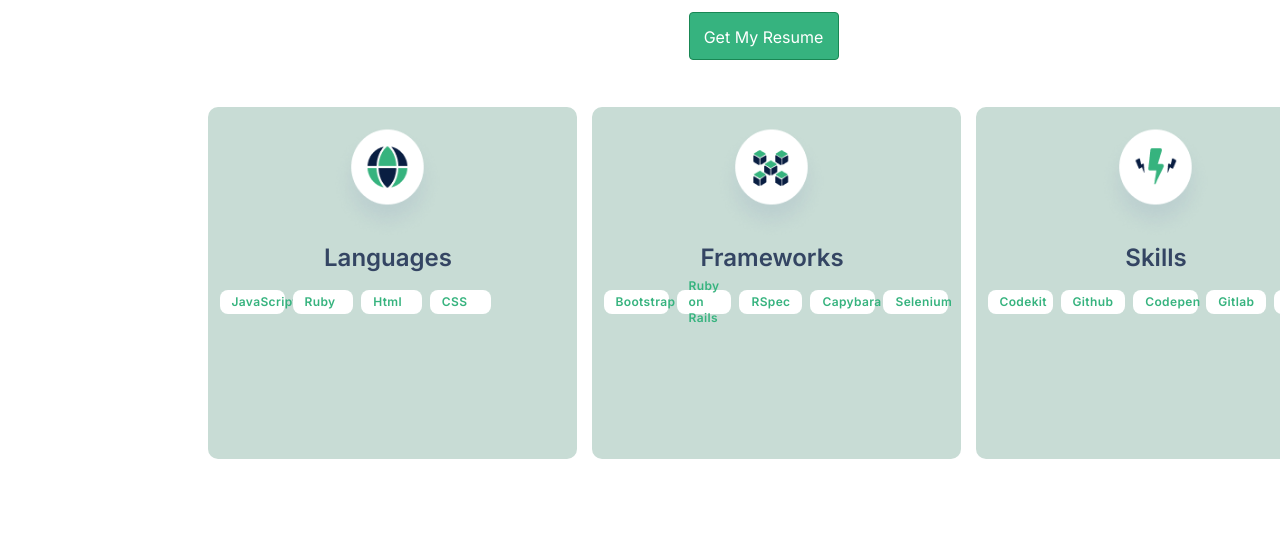
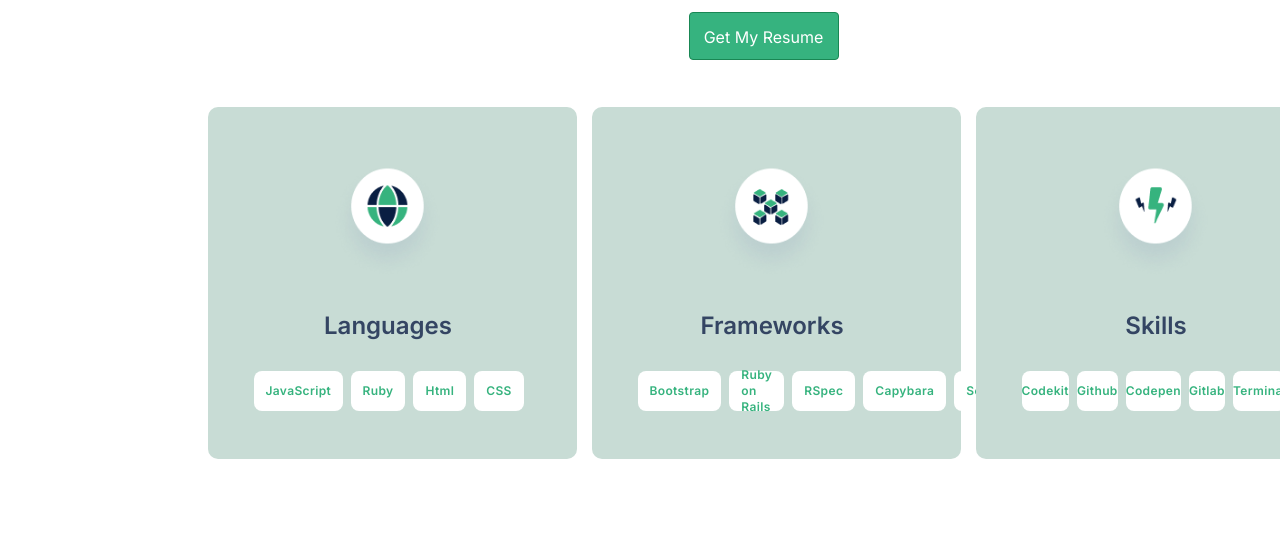
Before and after one commit to aima98/Portfolio-Bootstrap, a website: page index.html in a window 1280 px wide. Shown: the part 2554-3093 px from the top of the page. Drawn offline with Linux system fonts and the light colour scheme.

Commit message:
Add to style.css file

```diff
--- a/index.html
+++ b/index.html
@@ -39,7 +39,7 @@
           <div class="col-sm-4">
             <img src="./assets/images/Icons (1).png" alt="">
             <h3>Frameworks</h3>
-            <ul class="list-group-horizontal">
+            <ul class="list-group-horizontal1">
               <li class="list-group-horizontal-item">Bootstrap</li>
               <li class="list-group-horizontal-item">Ruby on Rails</li>
               <li class="list-group-horizontal-item">RSpec</li>
@@ -50,7 +50,7 @@
           <div class="col-sm-4">
             <img src="./assets/images/Icons (2).png" alt="">
             <h3>Skills</h3>
-            <ul class="list-group-horizontal">
+            <ul class="list-group-horizontal2">
               <li class="list-group-horizontal-item">Codekit</li>
               <li class="list-group-horizontal-item">Github</li>
               <li class="list-group-horizontal-item">Codepen</li>
--- a/style.css
+++ b/style.css
@@ -13,18 +13,9 @@
   top: 2385px;
 }
 
-.about .about_me {
-  background: url(".assets/images/illustration\ about\ me\ desktop.svg");
+section .about-me {
+  background-image: url("assets/images/illustration\ about\ me\ desktop.png");
   background-repeat: no-repeat;
-  display: flex;
-  flex-direction: column;
-  align-items: center;
-  position: relative;
-  width: 100%;
-  text-align: center;
-  gap: 10px;
-  overflow: hidden;
-  padding-block: 1em;
 }
 
 .getresume {
@@ -82,6 +73,7 @@
 }
 
 .about-cards h3 {
+  position: relative;
   width: 337px;
   height: 32px;
   font-family: "Inter", sans-serif;
@@ -91,6 +83,7 @@
   line-height: 32px;
   text-align: center;
   color: #344563;
+  top: 29px;
 }
 
 .about-cards li {
@@ -108,6 +101,7 @@
 .about-cards img {
   width: 334px;
   height: 135px;
+  margin-top: 39px;
 }
 
 .col-sm-4 {
@@ -116,6 +110,95 @@
   background-color: #c8dcd5;
   margin-left: 15px;
   border-radius: 10px;
+}
+
+/* .list-group-horizontal {
+    display: flex;
+    flex-direction: row;
+    align-items: center;
+    padding: 0;
+    gap: 8px;
+    width: 271px;
+    height: 40px;
+  }
+
+  .list-group-horizontal-item {
+    display: flex;
+    flex-direction: row;
+    align-items: center;
+    padding: 12px;
+    width: 89px;
+    height: 40px;
+    background: #fff;
+    border-radius: 8px;
+  } */
+
+
+div .list-group-horizontal {
+  display: flex;
+  flex-direction: row;
+  align-items: center;
+  padding: 0;
+  gap: 8px;
+  width: 250px;
+  height: 139px;
+  margin-left: 34px;
+}
+
+div .list-group-horizontal li {
+  display: flex;
+  flex-direction: row;
+  align-items: center;
+  padding: 12px;
+  width: 89px;
+  height: 40px;
+  background: #fff;
+  border-radius: 8px;
+}
+
+div .list-group-horizontal1 {
+  display: flex;
+  flex-direction: row;
+  align-items: center;
+  padding: 0;
+  gap: 8px;
+  width: 250px;
+  height: 139px;
+  margin-left: 34px;
+}
+
+div .list-group-horizontal1 li {
+  display: flex;
+  flex-direction: row;
+  align-items: center;
+  padding: 12px;
+  width: 84px;
+  height: 40px;
+  background: #fff;
+  border-radius: 8px;
+}
+
+div .list-group-horizontal2 {
+  display: flex;
+  flex-direction: row;
+  align-items: center;
+  padding: 0;
+  gap: 8px;
+  width: 250px;
+  height: 139px;
+  margin-left: 34px;
+}
+
+div .list-group-horizontal2 li {
+  display: flex;
+  flex-direction: row;
+  align-items: center;
+  padding: 0;
+  gap: 8px;
+  width: 77px;
+  height: 40px;
+  background: #fff;
+  border-radius: 8px;
 }
 
 .contact-form {
@@ -246,27 +329,6 @@ footer {
   list-style-type: none;
 }
 
-.list-group-horizontal {
-  display: flex;
-  flex-direction: row;
-  align-items: center;
-  padding: 0;
-  gap: 8px;
-  width: 271px;
-  height: 40px;
-}
-
-.list-group-horizontal-item {
-  display: flex;
-  flex-direction: row;
-  align-items: center;
-  padding: 12px;
-  width: 89px;
-  height: 40px;
-  background: #fff;
-  border-radius: 8px;
-}
-
 div .col-sm-12 {
   display: flex;
   flex-direction: row;
```
Also changed, not shown: assets/images/illustration about me desktop.png (added), assets/images/illustration about me desktop.svg (deleted).
